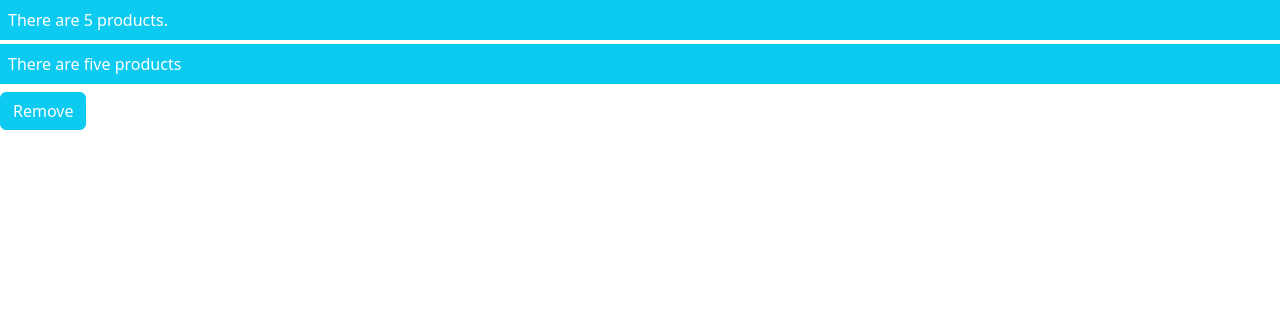
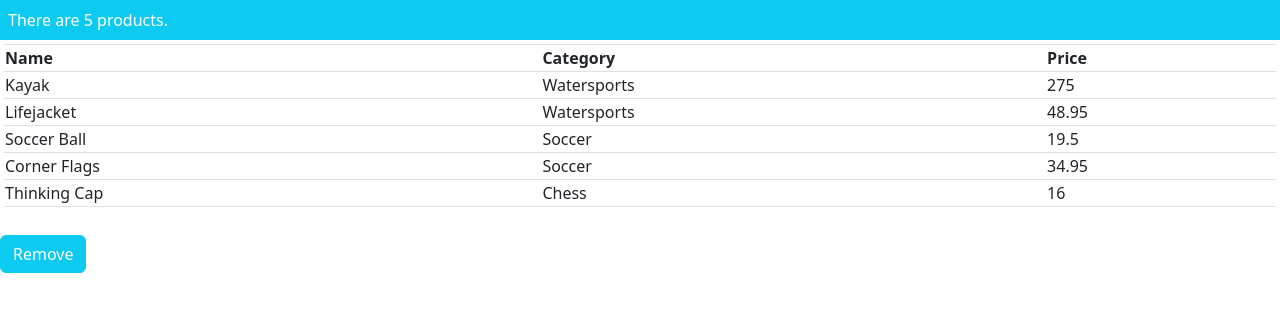
Before and after one commit to AslanHalil/AngularExample, an Angular app: page / in a window 1280 px wide. Shown: the top 312 px of the page. Built offline with nearby package versions, Linux system fonts and the light colour scheme.

Commit message:
Using ngfor.

```diff
--- a/src/app/template.html
+++ b/src/app/template.html
@@ -2,10 +2,19 @@
   <div class="bg-info p-2">
     There are {{ count() }} products.
   </div>
-  <div class="bg-info p-2 mt-1" [ngSwitch]="count()">
-    <span *ngSwitchCase="2">There are two products</span>
-    <span *ngSwitchCase="5">There are five products</span>
-    <span *ngSwitchDefault>This is the default</span>
+  <div class="p-1">
+    <table class="table table-sm table-bordered text-dark">
+      <tr>
+        <th>Name</th>
+        <th>Category</th>
+        <th>Price</th>
+      </tr>
+      <tr *ngFor="let item of products()">
+        <td>{{item.name}}</td>
+        <td>{{item.category}}</td>
+        <td>{{item.price}}</td>
+      </tr>
+    </table>
   </div>
 </div>
 <button class="btn btn-info text-white mt-2" (click)="removeProduct()">
```
